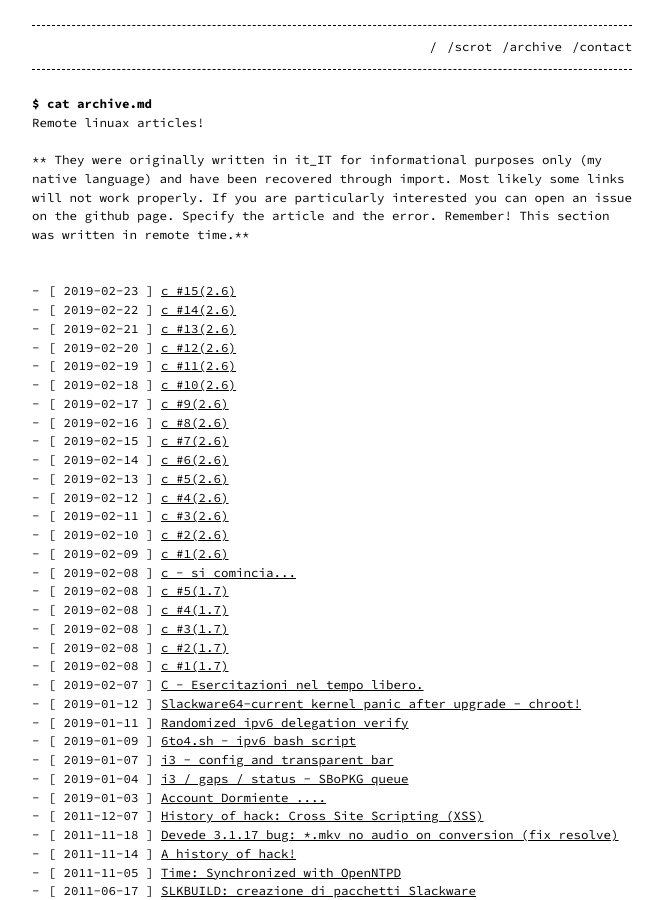
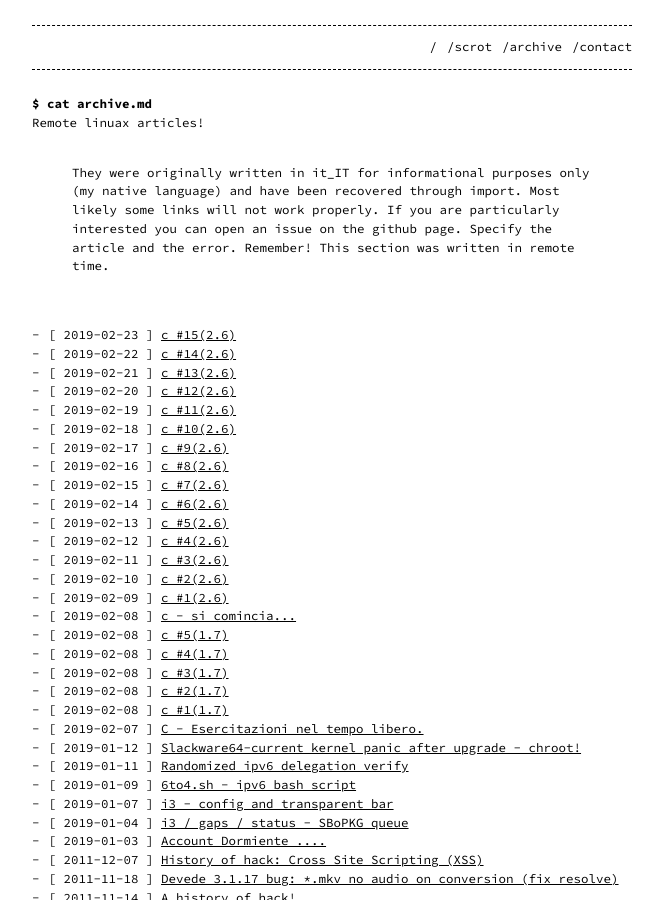
Before and after one commit to aicsx/ax, a Jekyll site: the page built from archive.md, in a window 1280 px wide and 900 px high. Shown: the whole window, without its empty margins (308-971 px from the left). Built offline with Jekyll 4.4.1, drawn with Linux system fonts in a browser that asks for light colours.

```diff
--- a/archive.md
+++ b/archive.md
@@ -3,8 +3,8 @@ title: /archive
 layout: archive
 permalink: /archive
 ---
-# $ cat archive.md
+## $ cat archive.md
 Remote linuax articles!
 <p>&nbsp;</p>
-** They were originally written in it_IT for informational purposes only (my native language) and have been recovered through import. Most likely some links will not work properly. If you are particularly interested you can open an issue on the github page. Specify the article and the error. Remember! This section was written in remote time.**
+> They were originally written in it_IT for informational purposes only (my native language) and have been recovered through import. Most likely some links will not work properly. If you are particularly interested you can open an issue on the github page. Specify the article and the error. Remember! This section was written in remote time.
 <p>&nbsp;</p>
```
